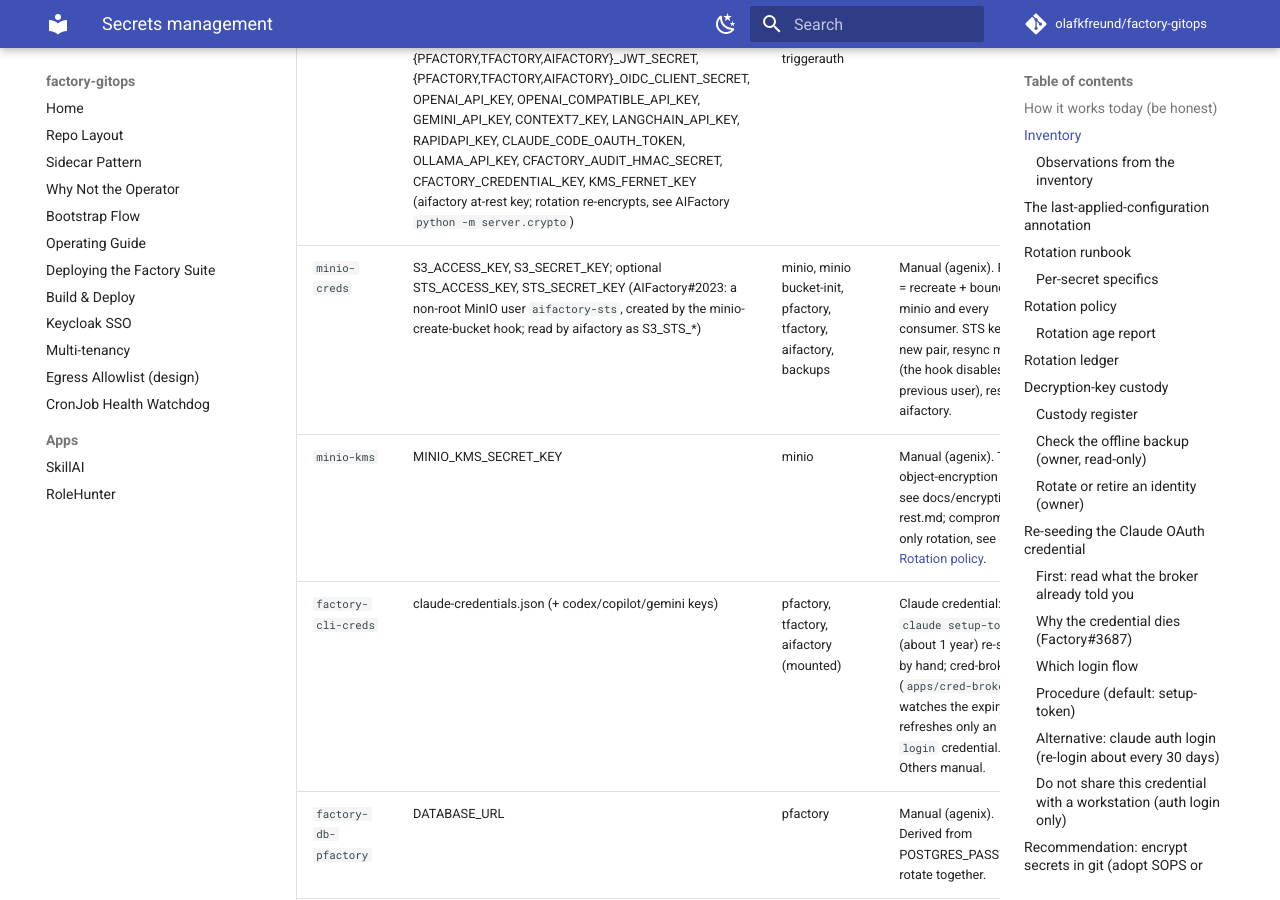
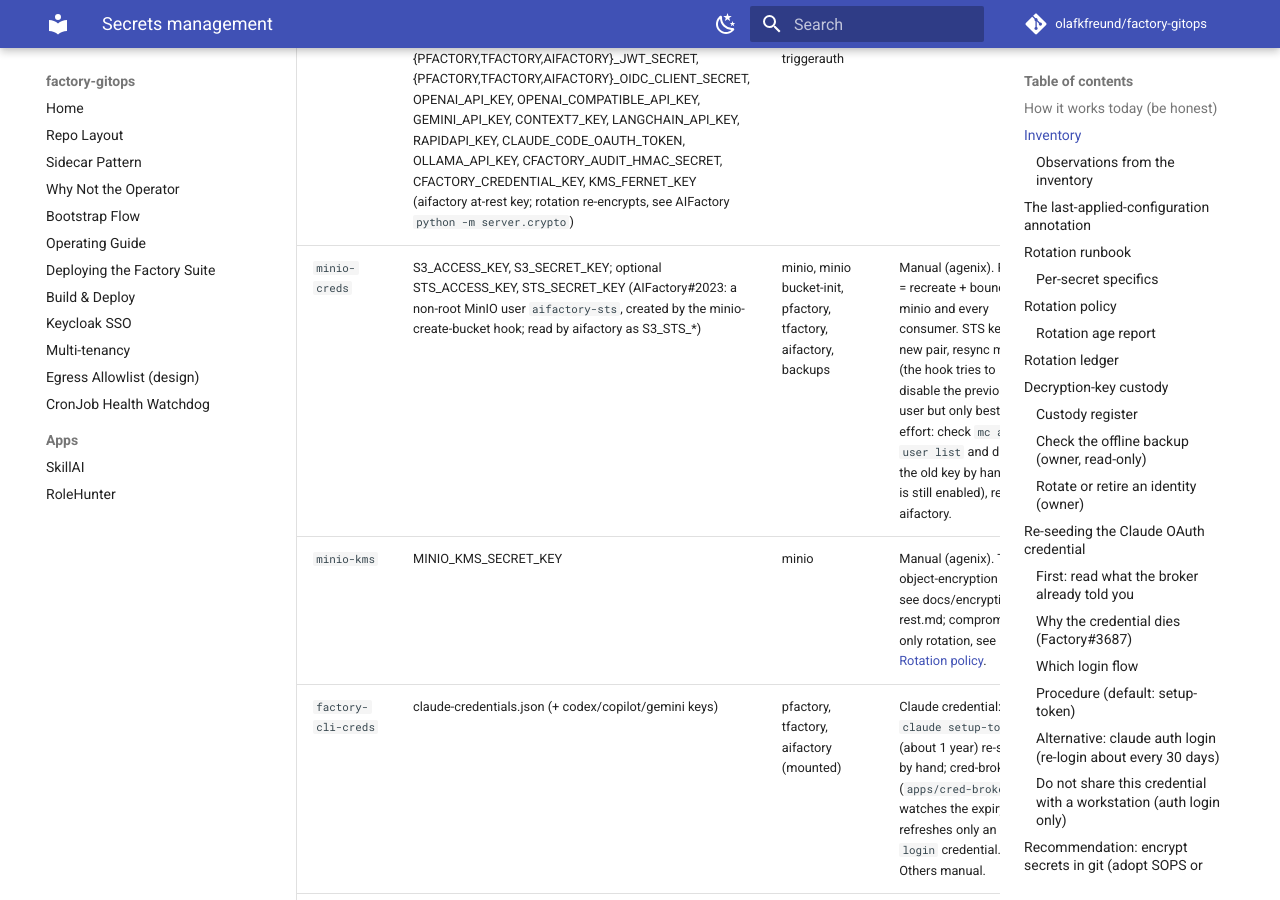
Before and after one commit to olafkfreund/factory-gitops, an MkDocs documentation site: the page built from docs/secrets-management.md, in a window 1280 px wide and 900 px high, scrolled down 1374 px. Built offline with MkDocs 1.6.1 and Material for MkDocs 9.7.7, drawn with Linux system fonts in a browser that asks for light colours; comment, search, counter and statistics services are not loaded.

```diff
--- a/docs/secrets-management.md
+++ b/docs/secrets-management.md
@@ -48,7 +48,7 @@ All are namespace `factory` and seeded via agenix on p510 unless noted.
 | Secret | Keys | Consumers | Rotation owner / mechanism |
 |--------|------|-----------|----------------------------|
 | `factory-secrets` | POSTGRES_PASSWORD, GITHUB_TOKEN, APP_API_TOKEN, CFACTORY_READ_KEY, AIFACTORY_TRUSTED_PLAN_KEY_PFACTORY, PFACTORY_CONTRACT_SIGNING_KEY__PF-2026-10 (Ed25519 seed, TFactory#1432), {PFACTORY,TFACTORY,AIFACTORY}_JWT_SECRET, {PFACTORY,TFACTORY,AIFACTORY}_OIDC_CLIENT_SECRET, OPENAI_API_KEY, OPENAI_COMPATIBLE_API_KEY, GEMINI_API_KEY, CONTEXT7_KEY, LANGCHAIN_API_KEY, RAPIDAPI_KEY, CLAUDE_CODE_OAUTH_TOKEN, OLLAMA_API_KEY, CFACTORY_AUDIT_HMAC_SECRET, CFACTORY_CREDENTIAL_KEY, KMS_FERNET_KEY (aifactory at-rest key; rotation re-encrypts, see AIFactory `python -m server.crypto`) | pfactory, tfactory, aifactory, cfactory, backups, keda triggerauth | Manual (agenix). The catch-all secret — highest blast radius. |
-| `minio-creds` | S3_ACCESS_KEY, S3_SECRET_KEY; optional STS_ACCESS_KEY, STS_SECRET_KEY (AIFactory#2023: a non-root MinIO user `aifactory-sts`, created by the minio-create-bucket hook; read by aifactory as S3_STS_*) | minio, minio bucket-init, pfactory, tfactory, aifactory, backups | Manual (agenix). Rotate = recreate + bounce minio and every consumer. STS keys: new pair, resync minio (the hook disables the previous user), restart aifactory. |
+| `minio-creds` | S3_ACCESS_KEY, S3_SECRET_KEY; optional STS_ACCESS_KEY, STS_SECRET_KEY (AIFactory#2023: a non-root MinIO user `aifactory-sts`, created by the minio-create-bucket hook; read by aifactory as S3_STS_*) | minio, minio bucket-init, pfactory, tfactory, aifactory, backups | Manual (agenix). Rotate = recreate + bounce minio and every consumer. STS keys: new pair, resync minio (the hook tries to disable the previous user but only best effort: check `mc admin user list` and disable the old key by hand if it is still enabled), restart aifactory. |
 | `minio-kms` | MINIO_KMS_SECRET_KEY | minio | Manual (agenix). The object-encryption KEK — see docs/encryption-at-rest.md; compromise-only rotation, see [Rotation policy](#rotation-policy). |
 | `factory-cli-creds` | claude-credentials.json (+ codex/copilot/gemini keys) | pfactory, tfactory, aifactory (mounted) | Claude credential: `claude setup-token` (about 1 year) re-seeded by hand; cred-broker (`apps/cred-broker`) watches the expiry and refreshes only an `auth login` credential. Others manual. |
 | `factory-db-pfactory` | DATABASE_URL | pfactory | Manual (agenix). Derived from POSTGRES_PASSWORD; rotate together. |
```
Also changed, not shown: 4 other files.
